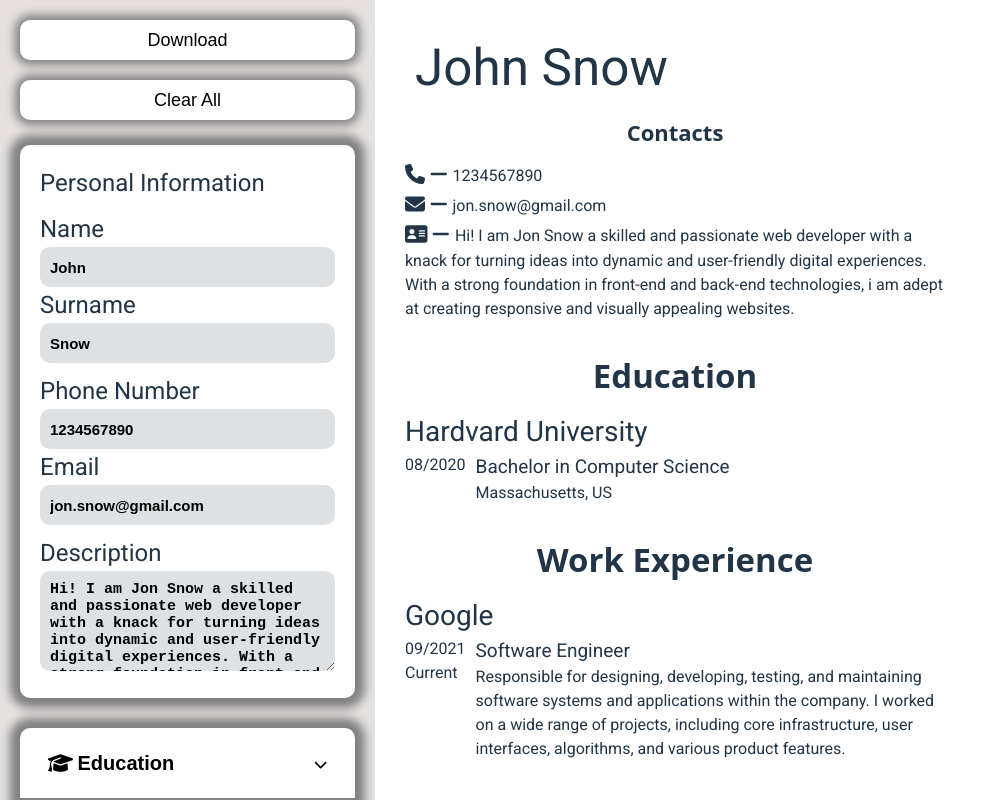
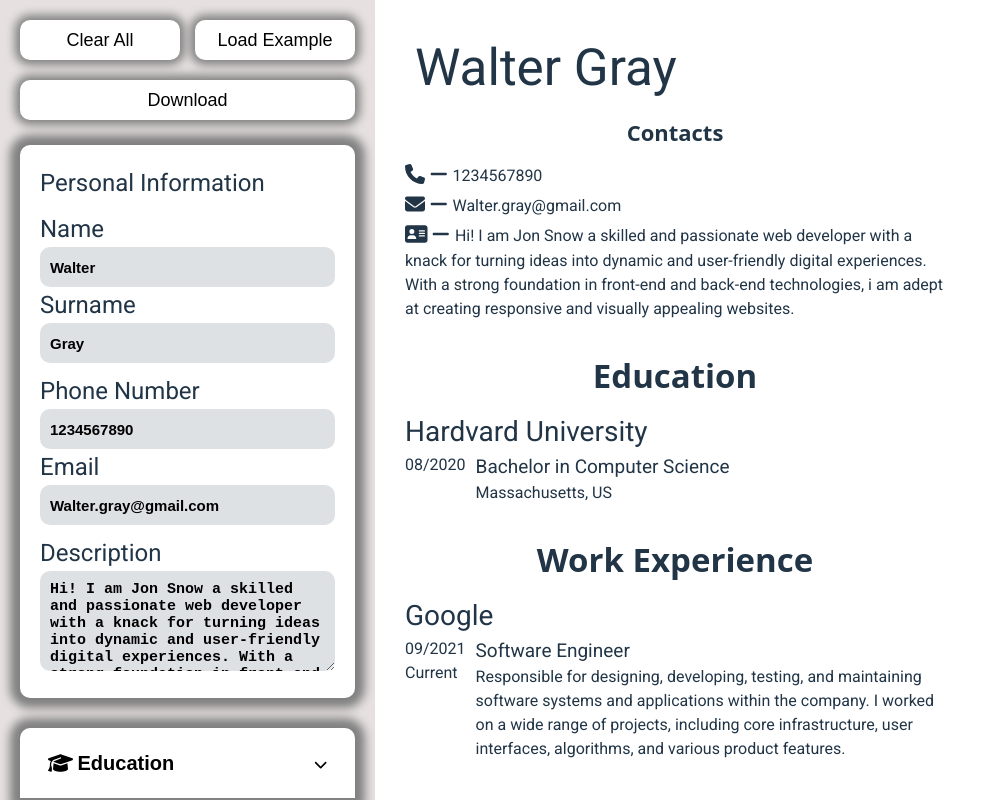
Before and after one commit to Beppe94/Cv-Project, a React (Vite) app: page / in a window 1280 px wide. Shown: the top 800 px of the page, without its empty margins (0-1001 px from the left). Built offline with nearby package versions, Linux system fonts and the light colour scheme; a web font is replaced by a local one.

Commit message:
add function and button to load example resume

```diff
--- a/src/Components/app.jsx
+++ b/src/Components/app.jsx
@@ -7,17 +7,10 @@ import uniqid from "uniqid"
 import './styles/app.css'
 import ExperienceSection from "./Experience/experiencComp";
 import { jsPDF } from "jspdf";
-import html2canvas from "html2canvas";
 import phone from '../Assets/phone-solid.png'
 
 function App() {
-    const [personalInfo, setPersonalInfo] = useState({
-        name: 'John',
-        surname: 'Snow',
-        phoneNumber: '1234567890',
-        email: 'jon.snow@gmail.com',
-        description: 'Hi! I am Jon Snow a skilled and passionate web developer with a knack for turning ideas into dynamic and user-friendly digital experiences. With a strong foundation in front-end and back-end technologies, i am adept at creating responsive and visually appealing websites. '
-    });
+    const [personalInfo, setPersonalInfo] = useState(data.sections.personalInfo);
 
     const [sectionOpen, setSectionOpen] = useState(null)
 
@@ -148,6 +141,12 @@ function App() {
         })
     }
 
+    function loadExample() {
+        setPersonalInfo(data.sections.personalInfo);
+
+        setSections(data.sections)
+    }
+
     function download() {
 
         const pdf = new jsPDF
@@ -158,8 +157,11 @@ function App() {
         <div className="App">
             <div className="userInputData">
                 <div className="utilities">
+                    <div className="clearAndLoad">
+                        <button onClick={clear}>Clear All</button>
+                        <button onClick={loadExample}>Load Example</button>
+                    </div>
                     <button onClick={download}>Download</button>
-                    <button onClick={() => clear()}>Clear All</button>
                 </div>
                 <PersonalDataForm
                 data={personalInfo}
--- a/src/Components/styles/app.css
+++ b/src/Components/styles/app.css
@@ -70,6 +70,17 @@ img {
   font-size: 18px;
   background-color: #ffffff;
   box-shadow: 0 0 10px 5px gray;
+  padding: 10px;
+}
+
+.clearAndLoad {
+  display: flex;
+  justify-content: space-between;
+}
+
+.clearAndLoad button {
+  padding: 10px;
+  width: 160px;
 }
 
 .utilities button:focus {
--- a/src/data.js
+++ b/src/data.js
@@ -2,6 +2,13 @@ import uniqid from 'uniqid'
 
 const data = {
     sections: {
+      personalInfo : {
+        name: 'Walter',
+        surname: 'Gray',
+        phoneNumber: '1234567890',
+        email: 'Walter.gray@gmail.com',
+        description: 'Hi! I am Jon Snow a skilled and passionate web developer with a knack for turning ideas into dynamic and user-friendly digital experiences. With a strong foundation in front-end and back-end technologies, i am adept at creating responsive and visually appealing websites. '
+      },
       educations: [
         {
           schoolName: "Hardvard University",
@@ -12,7 +19,6 @@ const data = {
           id: uniqid(),
         },
       ],
-
       experiences: [
         {
           companyName: 'Google',
```
Lines whose indentation alone changed are shown as unchanged.
